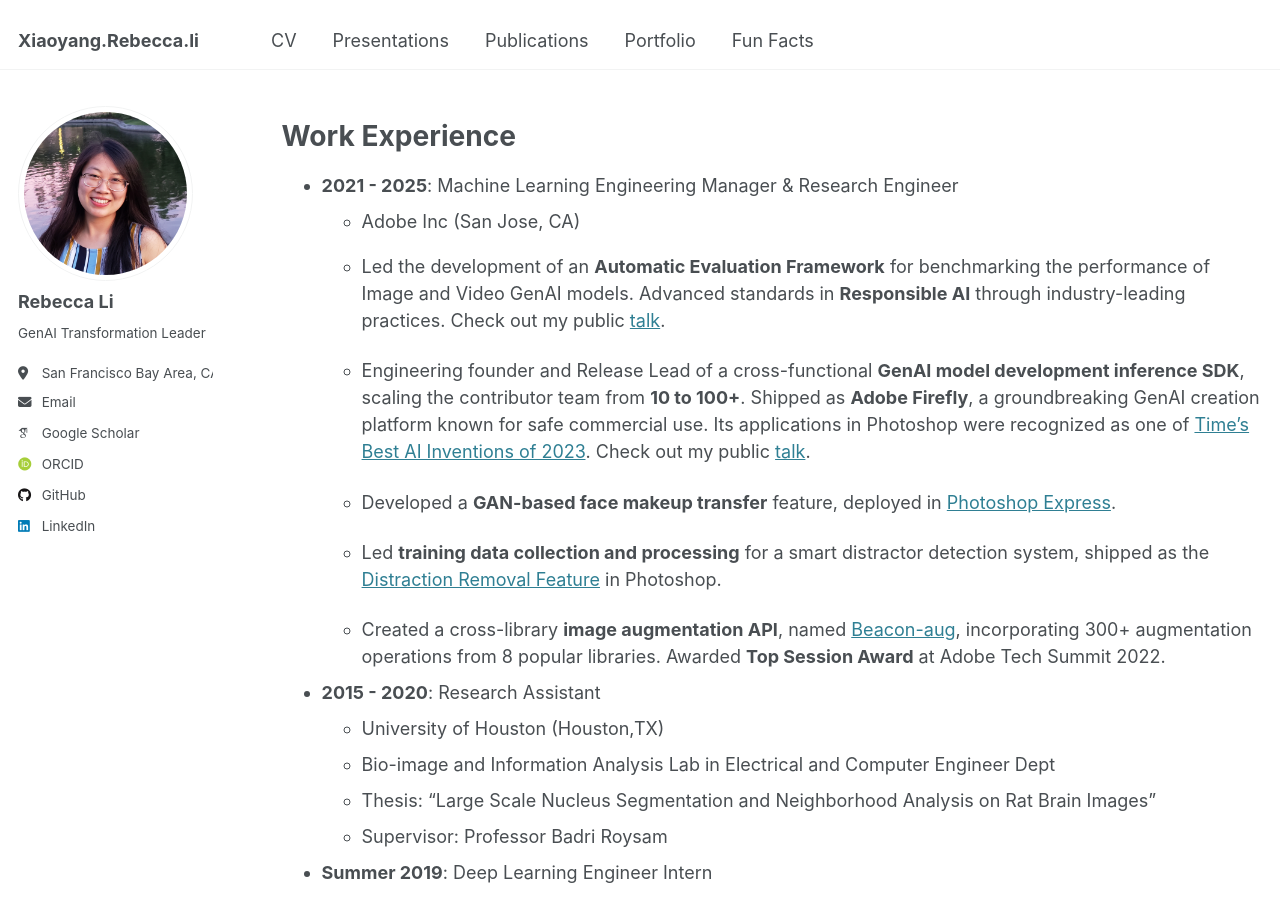
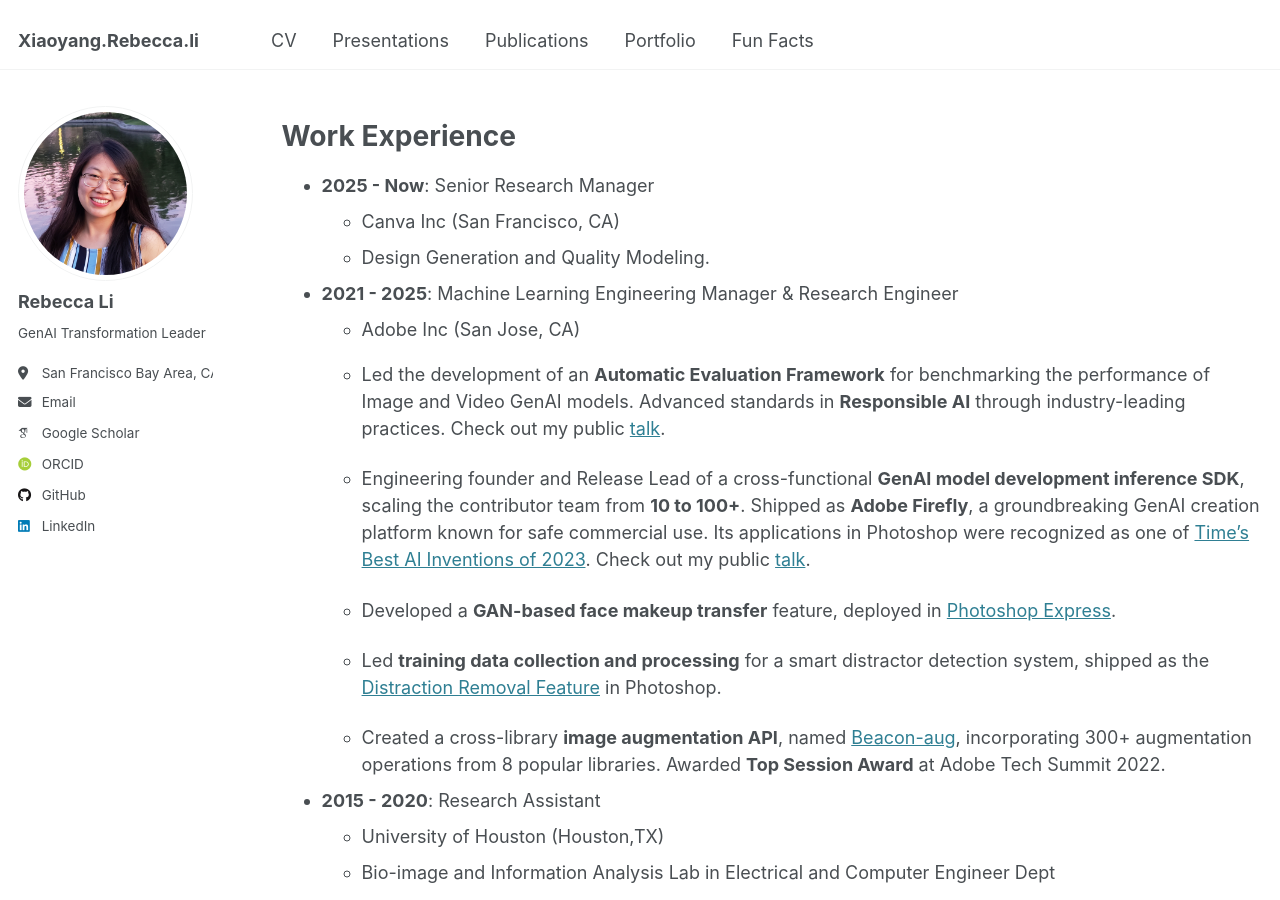
Before and after one commit to Xiaoyang-Rebecca/xiaoyang-rebecca.github.io, a Jekyll site: the page built from _pages/cv.md, in a window 1280 px wide and 900 px high. Built offline with Jekyll 4.4.1, drawn with Linux system fonts in a browser that asks for light colours; some web fonts are replaced.

Commit message:
Update cv.md

```diff
--- a/_pages/cv.md
+++ b/_pages/cv.md
@@ -14,6 +14,10 @@
 
 Work Experience
 ======
+* **2025 - Now**: Senior Research Manager
+  * Canva Inc (San Francisco, CA)
+  * Design Generation and Quality Modeling.
+
 * **2021 - 2025**: Machine Learning Engineering Manager & Research Engineer
   * Adobe Inc (San Jose, CA)
   * Led the development of an **Automatic Evaluation Framework** for benchmarking the performance of Image and Video GenAI models. Advanced standards in **Responsible AI** through industry-leading practices. Check out my public [talk](https://embeddedvisionsummit.com/2024/2024/session/harm-and-bias-evaluation-and-solution-for-adobe-firefly-2/?q=/2024/session/harm-and-bias-evaluation-and-solution-for-adobe-firefly-2/).
```
